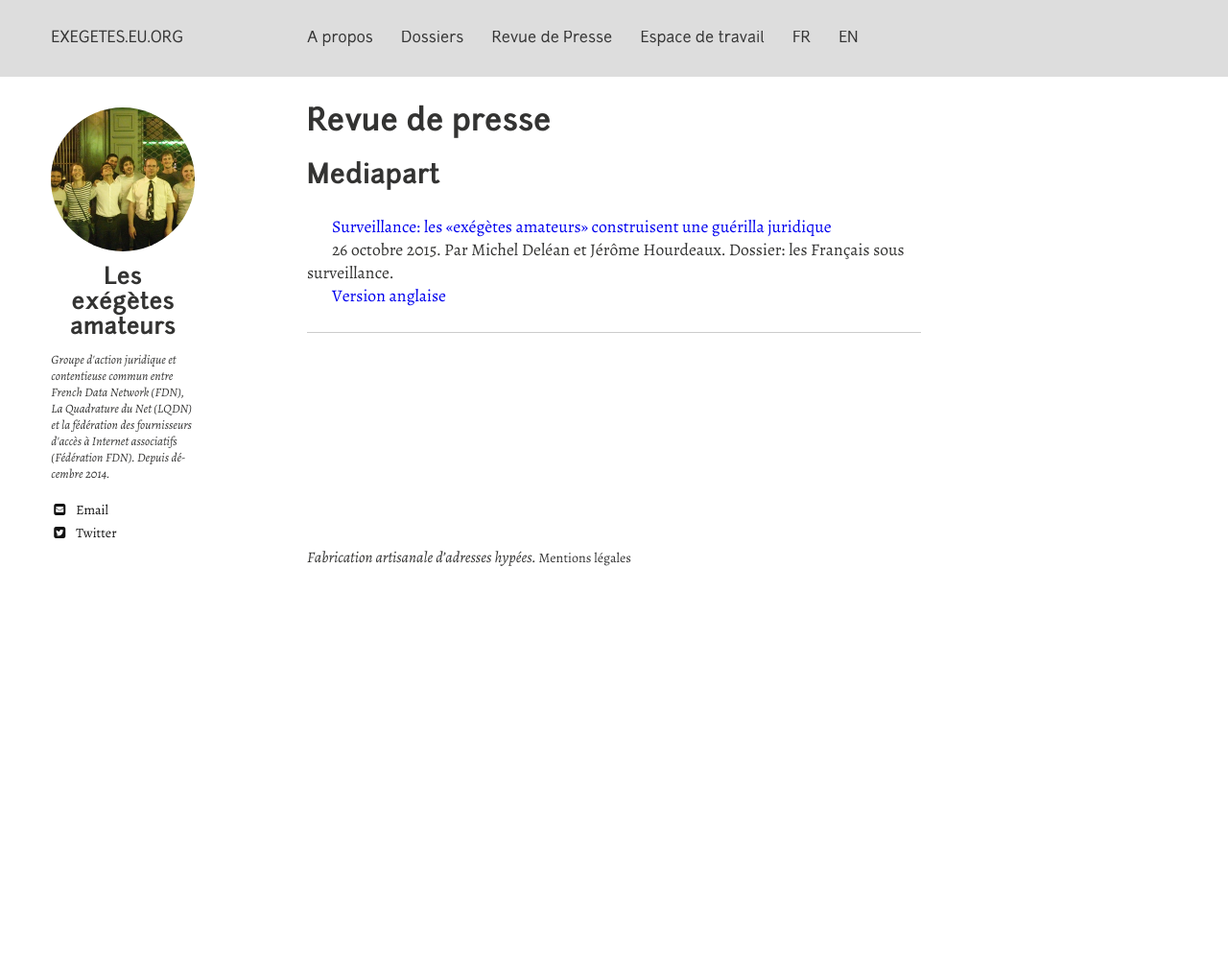
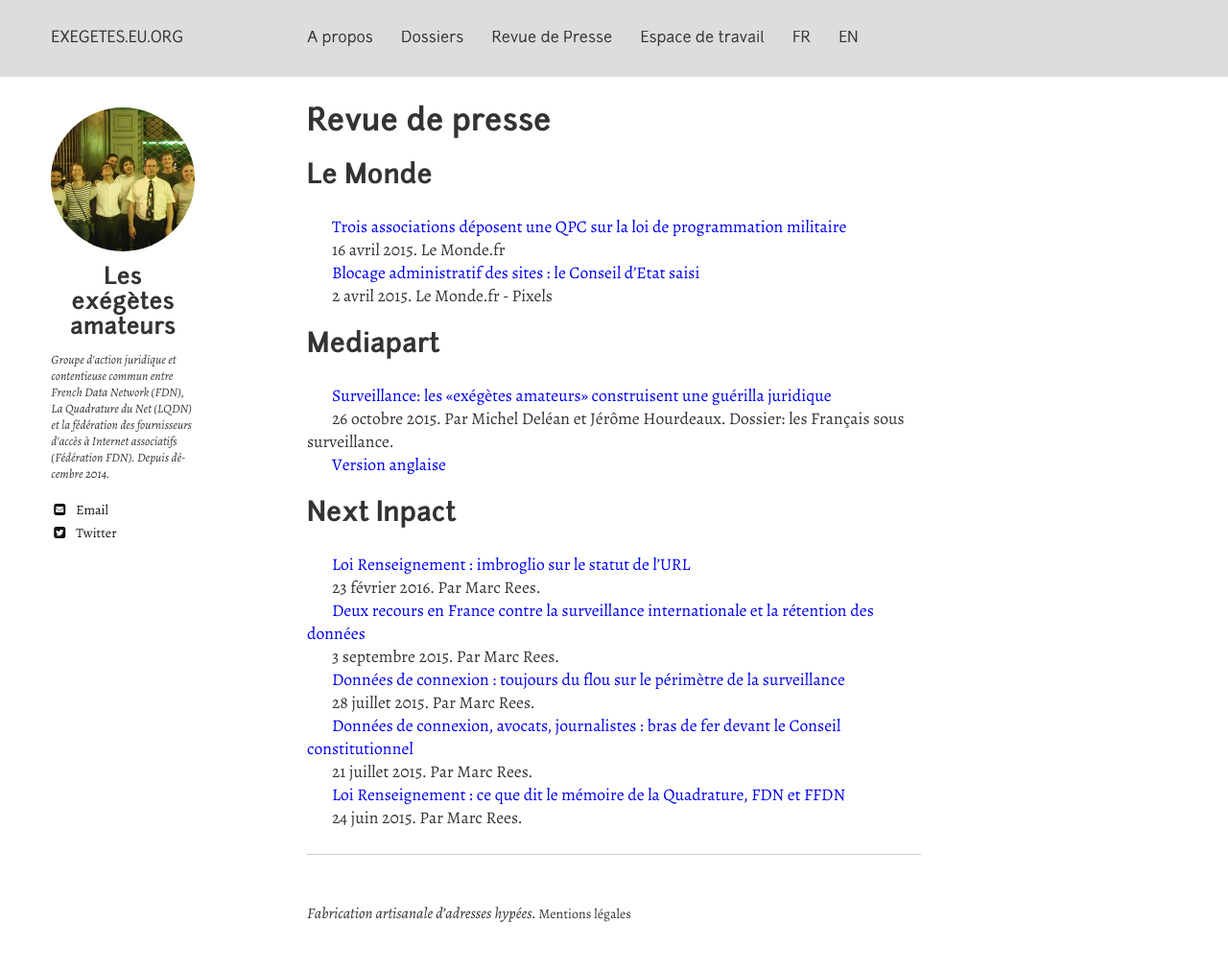
Before and after one commit to hugoroy/exegetes-web, a Jekyll site: the page built from rp/index.md, in a window 1280 px wide. Shown: the whole page at 96% size. Built offline with Jekyll 4.4.1, drawn with Linux system fonts in a browser that asks for light colours; nearby versions of some CDN libraries; before the commit the page ends 900 px from its top, so only the background shows below that.

Commit message:
ajouts de qq articles

```diff
--- a/rp/index.md
+++ b/rp/index.md
@@ -3,6 +3,16 @@ layout: page
 title: Revue de presse
 modified: 2016-02-02
 ---
+
+## Le Monde
+
+[Trois associations déposent une QPC sur la loi de programmation militaire](http://www.lemonde.fr/pixels/article/2015/04/16/trois-associations-deposent-une-qpc-sur-la-loi-de-programmation-militaire_4616848_4408996.html)
+
+16 avril 2015. Le Monde.fr
+
+[Blocage administratif des sites : le Conseil d'Etat saisi](http://www.lemonde.fr/pixels/breve/2015/04/02/blocage-administratif-des-sites-le-conseil-d-etat-saisi_4607863_4408996.html)
+
+2 avril 2015. Le Monde.fr - Pixels
 
 ## Mediapart
 
@@ -12,3 +22,27 @@ modified: 2016-02-02
 Français sous surveillance.
 
 [Version anglaise](https://www.mediapart.fr/en/journal/france/291015/web-activists-debugging-frances-surveillance-laws)
+
+
+## Next Inpact
+
+[Loi Renseignement : imbroglio sur le statut de l'URL](http://www.nextinpact.com/news/98638-loi-renseignement-imbroglio-sur-statut-url.htm)
+
+23 février 2016. Par Marc Rees.
+
+[Deux recours en France contre la surveillance internationale et la rétention des données](http://www.nextinpact.com/news/96326-deux-recours-en-france-contre-surveillance-internationale-et-retention-donnees.htm)
+
+3 septembre 2015. Par Marc Rees.
+
+[Données de connexion : toujours du flou sur le périmètre de la surveillance](http://www.nextinpact.com/news/95966-donnees-connexion-toujours-flou-sur-perimetre-surveillance.htm)
+
+28 juillet 2015. Par Marc Rees.
+
+
+[Données de connexion, avocats, journalistes : bras de fer devant le Conseil constitutionnel](http://www.nextinpact.com/news/95852-donnees-connexion-avocats-journalistes-bras-fer-devant-conseil-constitutionnel.htm)
+
+21 juillet 2015. Par Marc Rees.
+
+[Loi Renseignement : ce que dit le mémoire de la Quadrature, FDN et FFDN](http://www.nextinpact.com/news/95538-loi-renseignement-ce-que-dit-memoire-quadrature-fdn-et-ffdn.htm)
+
+24 juin 2015. Par Marc Rees.
```
